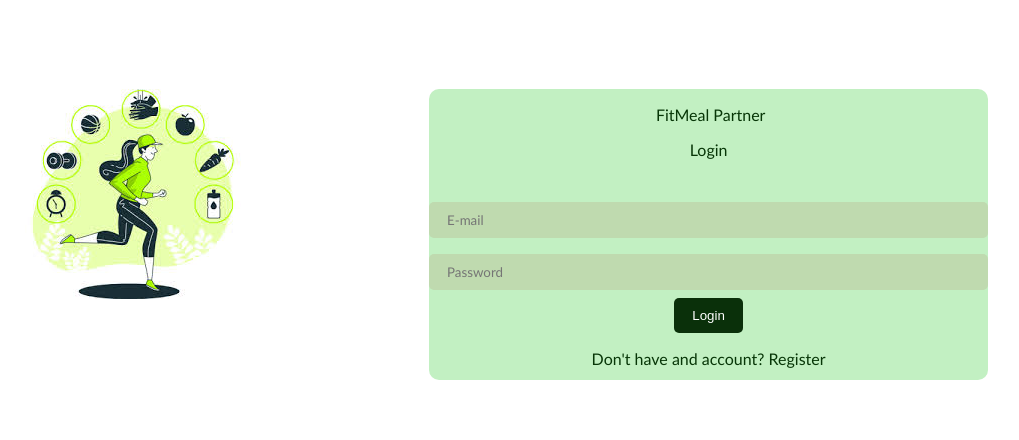
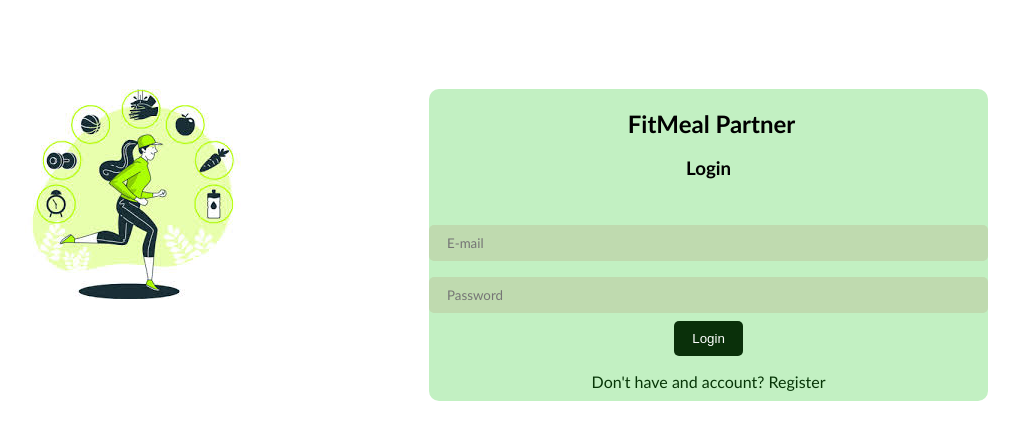
Before and after one commit to shanmugapriyar0/Fitness_Meal_Planner_Pro, a plain HTML site: page index.html in a window 1280 px wide. Shown: the whole page, without its empty margins (218-1237 px from the left). Drawn offline with Linux system fonts and the light colour scheme.

Commit message:
style : change a tag <p> into <h2> and <h3> for more readability

```diff
--- a/index.html
+++ b/index.html
@@ -14,8 +14,8 @@
 
         <div id = "loginContainer2">
             <form>
-                <p><img src=""> FitMeal Partner </p>
-                <p> Login </p><br>
+                <h2><img src=""> FitMeal Partner </h2>
+                <h3> Login </h3><br>
 
                 <input type = "text" placeholder = "E-mail" required><br>
                 <input type = "password" placeholder = "Password" required><br>
```
